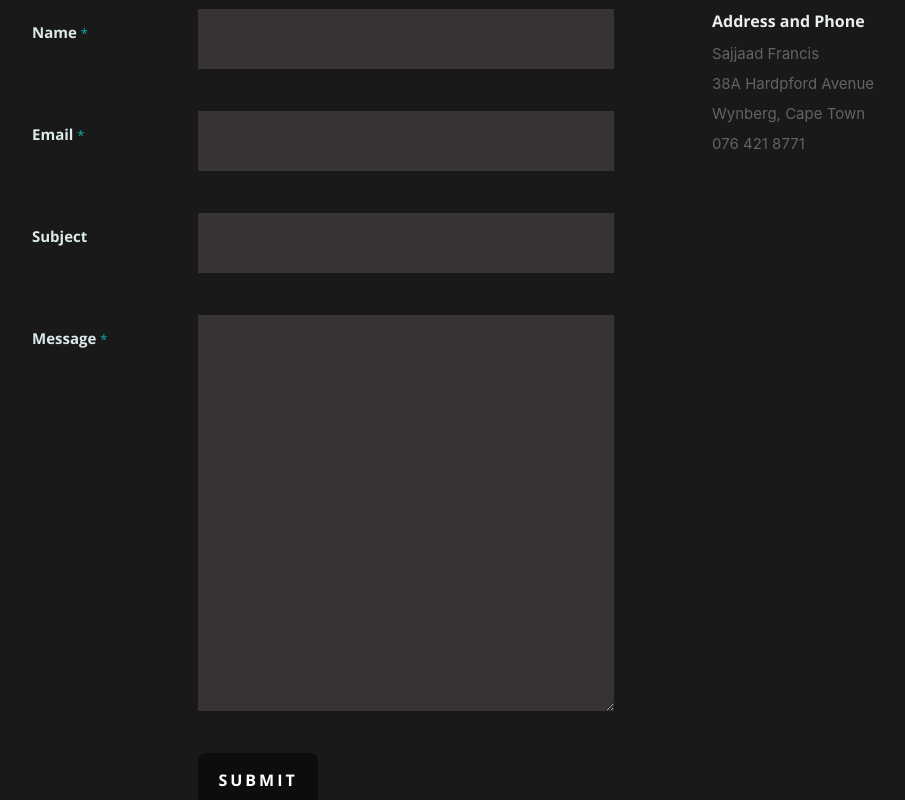
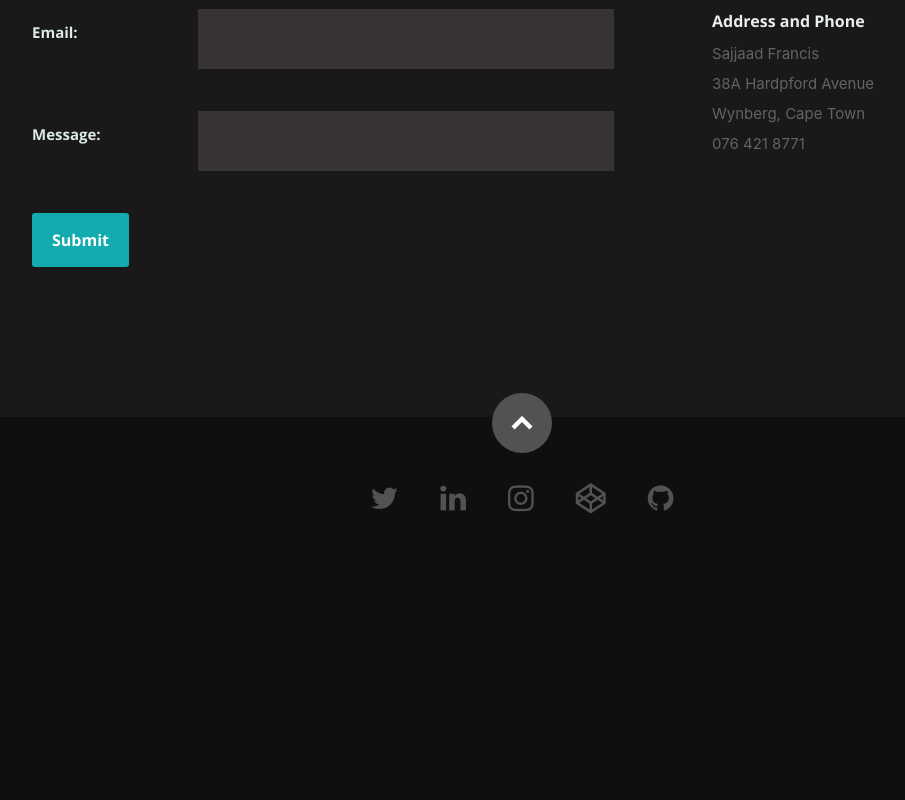
Before and after one commit to Sajjaadfrancis/my-portfolio-react, a React (Create React App) app: page / in a window 1280 px wide. Shown: the part 4680-5480 px from the top of the page, without its empty margins (118-1023 px from the left). After the commit the page ends 5271 px from the top, so only its background shows below. Built offline with nearby package versions, Linux system fonts and the light colour scheme.

Commit message:
added email functionality

```diff
--- a/src/components/contactus/contactus.js
+++ b/src/components/contactus/contactus.js
@@ -1,4 +1,5 @@
 import React, { Component } from "react";
+import MyForm from "./myform";
 export default class ContactUs extends Component {
   render() {
     return (
@@ -20,61 +21,7 @@
           <div className="row">
             <div className="eight columns">
               {/* form */}
-              <form
-                action="https://formspree.io/sajjaadfrancis@gmail.com"
-                method="POST"
-                id="contactForm"
-                name="contactForm"
-              >
-                <fieldset>
-                  <div>
-                    <label htmlFor="contactName">
-                      Name <span className="required">*</span>
-                    </label>
-                    <input type="text" size={35} id="contactName" name="name" />
-                  </div>
-                  <div>
-                    <label htmlFor="contactEmail">
-                      Email <span className="required">*</span>
-                    </label>
-                    <input
-                      type="email"
-                      size={35}
-                      id="contactEmail"
-                      name="_replyto"
-                    />
-                  </div>
-                  <div>
-                    <label htmlFor="contactSubject">Subject</label>
-                    <input
-                      type="text"
-                      size={35}
-                      id="contactSubject"
-                      name="contactSubject"
-                    />
-                  </div>
-                  <div>
-                    <label htmlFor="contactMessage">
-                      Message <span className="required">*</span>
-                    </label>
-                    <textarea
-                      cols={50}
-                      rows={15}
-                      id="contactMessage"
-                      name="contactMessage"
-                      defaultValue={""}
-                    />
-                  </div>
-                  <div>
-                    <button className="submit" value="Send" type="submit">
-                      Submit
-                    </button>
-                    <span id="image-loader">
-                      <img alt="" src="images/loader.gif" />
-                    </span>
-                  </div>
-                </fieldset>
-              </form>{" "}
+              <MyForm />
               {/* Form End */}
               {/* contact-warning */}
               <div id="message-warning"> Error boy</div>
--- /dev/null
+++ b/src/components/contactus/myform.js
@@ -0,0 +1,48 @@
+import React from "react";
+
+export default class MyForm extends React.Component {
+  constructor(props) {
+    super(props);
+    this.submitForm = this.submitForm.bind(this);
+    this.state = {
+      status: "",
+    };
+  }
+
+  render() {
+    const { status } = this.state;
+    return (
+      <form
+        onSubmit={this.submitForm}
+        action="https://formspree.io/mgendyod"
+        method="POST"
+      >
+        <label>Email:</label>
+        <input type="email" name="email" />
+        <label>Message:</label>
+        <input type="text" name="message" />
+        {status === "SUCCESS" ? <p>Thanks!</p> : <button>Submit</button>}
+        {status === "ERROR" && <p>Ooops! There was an error.</p>}
+      </form>
+    );
+  }
+
+  submitForm(ev) {
+    ev.preventDefault();
+    const form = ev.target;
+    const data = new FormData(form);
+    const xhr = new XMLHttpRequest();
+    xhr.open(form.method, form.action);
+    xhr.setRequestHeader("Accept", "application/json");
+    xhr.onreadystatechange = () => {
+      if (xhr.readyState !== XMLHttpRequest.DONE) return;
+      if (xhr.status === 200) {
+        form.reset();
+        this.setState({ status: "SUCCESS" });
+      } else {
+        this.setState({ status: "ERROR" });
+      }
+    };
+    xhr.send(data);
+  }
+}
```
